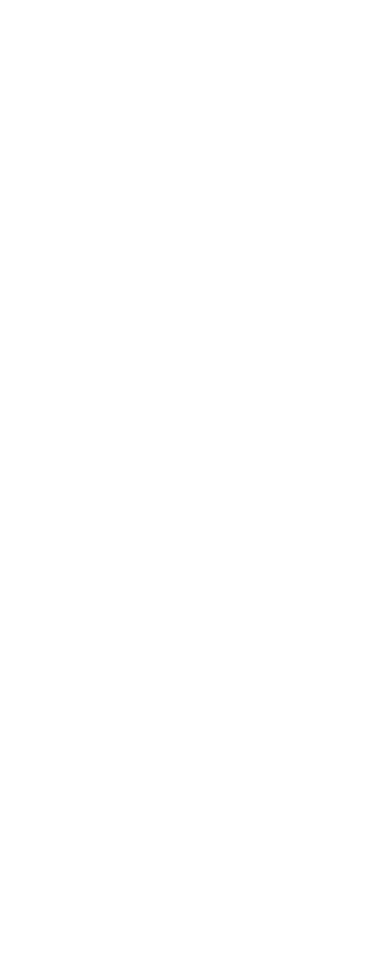
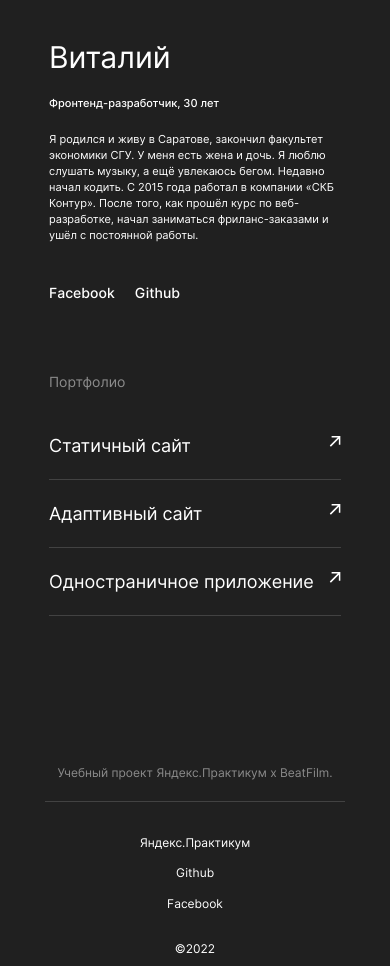
Before and after one commit to NataSmit/movies-explorer-frontend, a React (Create React App) app: page / in a window 390 px wide. Shown: the part 2460-3426 px from the top of the page. Before the commit the page ends 1991 px from the top, so only its background shows below. Built offline with nearby package versions, Linux system fonts and the light colour scheme.

Commit message:
added blocks aboutMe/ footer

```diff
--- /dev/null
+++ b/src/blocks/wrapper/wrapper.css
@@ -0,0 +1,3 @@
+.wrapper {
+  background-color: #202020;
+}
--- /dev/null
+++ b/src/components/AboutMe/AboutMe.css
@@ -0,0 +1,201 @@
+.aboutMe__container {
+  max-width: 1140px;
+  margin: 0 auto;
+  padding: 110px 0 125px;
+}
+
+.aboutMe__title {
+  font-weight: 400;
+  font-size: 50px;
+  line-height: 58px;
+  margin: 0 0 18px;
+}
+
+.aboutMe__subtitle {
+  font-weight: 500;
+  font-size: 18px;
+  line-height: 20px;
+  margin: 0 0 26px 0;
+  max-width: 600px;
+}
+
+.aboutMe__details {
+  font-size: 14px;
+  line-height: 22px;
+  max-width: 600px;
+  margin: 0 0 99px;
+}
+
+.aboutMe__social-list {
+  list-style: none;
+  padding: 0;
+  margin: 0;
+}
+
+.aboutMe__social-item {
+  display: inline-block;
+  margin: 0 20px 0 0;
+}
+
+.aboutMe__social-link {
+  text-decoration: none;
+  font-family: inherit;
+  color: inherit;
+  font-weight: 500;
+  font-size: 14px;
+  line-height: 17px;
+}
+
+.aboutMe__photo-container {
+  flex: 0 0 270px;
+  height: 327px;
+  border-radius: 10px;
+  overflow: hidden;
+}
+
+.aboutMe__photo-item {
+  object-fit: cover;
+  object-position: center;
+  display: block;
+}
+
+.aboutMe__body {
+  display: flex;
+  justify-content: space-between;
+  padding-top: 66px;
+}
+
+.aboutMe__portfolio-list {
+  padding: 0;
+  margin: 0;
+  list-style: none;
+}
+
+.aboutMe__portfolio-link {
+  text-decoration: none;
+  font-family: inherit;
+  color: inherit;
+  font-weight: 400;
+  font-size: 30px;
+  line-height: 50px;
+}
+
+.aboutMe__portfolio-item {
+  padding: 20px 0 19px;
+  border-bottom: 1px solid #424242;
+  display: flex;
+  justify-content: space-between;
+}
+
+.aboutMe__portfolio-arrow {
+  background-image: url('../../images/landing-arrow.svg');
+  width: 27px;
+  height: 60px;
+  background-repeat: no-repeat;
+  background-position: center;
+  display: inline-block;
+}
+
+.aboutMe__portfolio-title {
+  font-size: 18px;
+  line-height: 20px;
+  color: #8B8B8B;
+  margin: 0 0 30px;
+}
+
+.aboutMe__portfolio {
+  padding: 100px 0 0px;
+}
+
+@media(max-width: 1190px) {
+  .aboutMe__container {
+    max-width: 668px;
+    padding: 90px 0;
+  }
+
+  .aboutMe__title {
+    font-size: 40px;
+    line-height: 40px;
+    margin: 0 0 16px;
+  }
+
+  .aboutMe__subtitle {
+    font-size: 12px;
+    line-height: 18px;
+    margin: 0 0 20px 0;
+    max-width: 348px;
+  }
+  .aboutMe__details {
+    font-size: 12px;
+    line-height: 18px;
+    max-width: 348px;
+    margin: 0 0 87px;
+  }
+  .aboutMe__photo-container {
+    flex: 0 0 255px;
+    height: 307px;
+  }
+  .aboutMe__portfolio-link {
+    font-size: 28px;
+    line-height: 50px;
+  }
+}
+
+@media(max-width: 767px) {
+  .aboutMe__container {
+    max-width: 292px;
+    padding: 70px 0;
+  }
+
+  .aboutMe__title {
+    font-size: 30px;
+    line-height: 36px;
+    margin: 40px 0 20px;
+  }
+
+  .aboutMe__subtitle {
+    font-size: 11px;
+    line-height: 16px;
+    max-width: 292px;
+  }
+  .aboutMe__details {
+    font-size: 11px;
+    line-height: 16px;
+    max-width: 292px;
+    margin: 0 0 40px;
+  }
+  .aboutMe__photo-container {
+    flex: 0 0 292px;
+    height: 352px;
+    order: 1;
+  }
+  .aboutMe__info{
+    order: 2;
+  }
+  .aboutMe__portfolio-link {
+    font-size: 28px;
+    line-height: 50px;
+  }
+  .aboutMe__body {
+    flex-direction: column;
+    padding-top: 60px;
+    align-items: center;
+  }
+  .aboutMe__portfolio-title {
+    font-size: 14px;
+    margin: 0 0 20px;
+  }
+  .aboutMe__portfolio-link {
+    font-size: 18px;
+    line-height: 28px;
+  }
+  .aboutMe__portfolio-arrow {
+    width: 12px;
+    height: 20px;
+    background-size: contain;
+  }
+  .aboutMe__portfolio {
+    padding: 70px 0 0;
+  }
+
+}
--- /dev/null
+++ b/src/components/AboutMe/AboutMe.js
@@ -0,0 +1,53 @@
+import React from 'react'
+import Photo from '../../images/vitaliy.png'
+import PhotoTest from '../../images/imgForTesting.jpg'
+
+export default function AboutMe(props) {
+  return (
+    <div className='aboutMe__container'>
+      {props.children}
+      <div className='aboutMe__body'>
+        <div className='aboutMe__info'>
+          <h2 className='aboutMe__title'>Виталий</h2>
+          <p className='aboutMe__subtitle'>Фронтенд-разработчик, 30 лет</p>
+          <p className='aboutMe__details'>
+            Я родился и живу в Саратове, закончил факультет экономики СГУ. У меня есть жена
+            и дочь. Я люблю слушать музыку, а ещё увлекаюсь бегом. Недавно начал кодить.
+            С 2015 года работал в компании «СКБ Контур». После того, как прошёл курс по веб-разработке,
+            начал заниматься фриланс-заказами и ушёл с постоянной работы.
+          </p>
+          <ul className='aboutMe__social-list'>
+            <li className='aboutMe__social-item'><a className='aboutMe__social-link' href='#'>Facebook</a></li>
+            <li className='aboutMe__social-item'><a className='aboutMe__social-link' href='#'>Github</a></li>
+          </ul>
+        </div>
+        <div className='aboutMe__photo-container'>
+          <img className='aboutMe__photo-item' src={Photo} alt='Фото студента'/>
+        </div>
+      </div>
+      <div className='aboutMe__portfolio'>
+        <p className='aboutMe__portfolio-title'>Портфолио</p>
+        <ul className='aboutMe__portfolio-list'>
+          <a className='aboutMe__portfolio-link' href='#'>
+            <li className='aboutMe__portfolio-item'>
+            Статичный сайт
+            <div className='aboutMe__portfolio-arrow'></div>
+            </li>
+          </a>
+          <a className='aboutMe__portfolio-link' href='#'>
+            <li className='aboutMe__portfolio-item'>
+            Адаптивный сайт
+            <div className='aboutMe__portfolio-arrow'></div>
+            </li>
+          </a>
+          <a className='aboutMe__portfolio-link' href='#'>
+            <li className='aboutMe__portfolio-item'>
+            Одностраничное приложение
+            <div className='aboutMe__portfolio-arrow'></div>
+            </li>
+          </a>
+        </ul>
+      </div>
+    </div>
+  )
+}
--- a/src/components/App/App.js
+++ b/src/components/App/App.js
@@ -4,10 +4,15 @@
 import AboutProject from '../AboutProject/AboutProject';
 import LandingTitle from '../LandingTitle/LandingTitle';
 import Techs from '../Techs/Techs';
+import AboutMe from '../AboutMe/AboutMe';
+import Footer from '../Footer/Footer';
+
+
 
 
 function App() {
   return (
+    <div className='wrapper'>
       <div className="root">
         <Main>
           <Header />
@@ -18,8 +23,13 @@
           <Techs>
             <LandingTitle title={'Технологии'}/>
           </Techs>
+          <AboutMe>
+            <LandingTitle title={'Студент'}/>
+          </AboutMe>
+          <Footer />
         </Main>
 
+      </div>
     </div>
   )
 
--- /dev/null
+++ b/src/components/Footer/Footer.css
@@ -0,0 +1,98 @@
+.footer__container {
+  max-width: 1140px;
+  margin: 0 auto;
+  padding: 79px 0 0;
+}
+
+.footer__project {
+  font-size: 13px;
+  line-height: 16px;
+  text-align: center;
+  color: #8B8B8B;
+  border-bottom: 1px solid #424242;
+  margin: 0;
+  padding-bottom: 20px;
+}
+
+.footer__social {
+  display: flex;
+  justify-content: space-between;
+  padding: 20px 0;
+}
+
+.footer__source-list {
+  list-style: none;
+  padding: 0;
+  margin: 0;
+  display: flex;
+}
+
+.footer__source-link {
+  text-decoration: none;
+  font-family: inherit;
+  color: inherit;
+  font-size: 13px;
+  line-height: 16px;
+}
+
+.footer__source-item {
+  margin: 0 20px 0 0;
+}
+
+.footer__source-item:last-child {
+  margin-right: 0;
+}
+
+.footer__copyright {
+  font-size: 13px;
+  line-height: 16px;
+  padding: 0;
+  margin: 0;
+}
+
+@media(max-width: 1190px) {
+  .footer__container {
+    max-width: 708px;
+    padding: 79px 0 0;
+  }
+}
+
+@media(max-width: 767px) {
+  .footer__container {
+    max-width: 300px;
+    padding: 79px 0 0;
+  }
+  .footer__project {
+    font-size: 12px;
+    line-height: 15px;
+    padding-bottom: 21px;
+  }
+  .footer__source-list {
+    flex-direction: column;
+    order: 1;
+    align-items: center;
+    margin-bottom: 30px;
+  }
+  .footer__copyright {
+    font-size: 12px;
+    line-height: 15px;
+    order: 2;
+  }
+
+  .footer__social {
+    align-items: center;
+    padding: 30px 0 10px;
+    flex-direction: column;
+  }
+  .footer__source-link {
+    font-size: 12px;
+    line-height: 15px;
+  }
+  .footer__source-item {
+    margin: 0 0 12px 0;
+  }
+
+  .footer__source-item:last-child {
+    margin-bottom: 0;
+  }
+}
--- /dev/null
+++ b/src/components/Footer/Footer.js
@@ -0,0 +1,18 @@
+import React from 'react'
+
+export default function Footer() {
+  return (
+    <footer className='footer__container'>
+      <p className='footer__project'>Учебный проект Яндекс.Практикум х BeatFilm.</p>
+      <div className='footer__social'>
+        <p className='footer__copyright'>&copy;{new Date().getFullYear()}</p>
+        <ul className='footer__source-list'>
+          <li className='footer__source-item'><a className='footer__source-link' href='#'>Яндекс.Практикум</a></li>
+          <li className='footer__source-item'><a className='footer__source-link' href='#'>Github</a></li>
+          <li className='footer__source-item'><a className='footer__source-link' href='#'>Facebook</a></li>
+        </ul>
+      </div>
+
+    </footer>
+  )
+}
--- a/src/index.css
+++ b/src/index.css
@@ -1,8 +1,11 @@
 @import url('./vendor/normalize.css');
 @import url('./vendor/fonts/fonts.css');
 @import url('./blocks/root/root.css');
+@import url('./blocks/wrapper/wrapper.css');
 @import url('./components/Header/Header.css');
 @import url('./components/Promo/Promo.css');
 @import url('./components/AboutProject/AboutProject.css');
 @import url('./components/LandingTitle/LandingTitle.css');
 @import url('./components/Techs/Techs.css');
+@import url('./components/AboutMe/AboutMe.css');
+@import url('./components/Footer/Footer.css');
```
Also changed, not shown: src/images/imgForTesting.jpg (added), src/images/landing-arrow.svg (added). Lines whose indentation alone changed are shown as unchanged.
